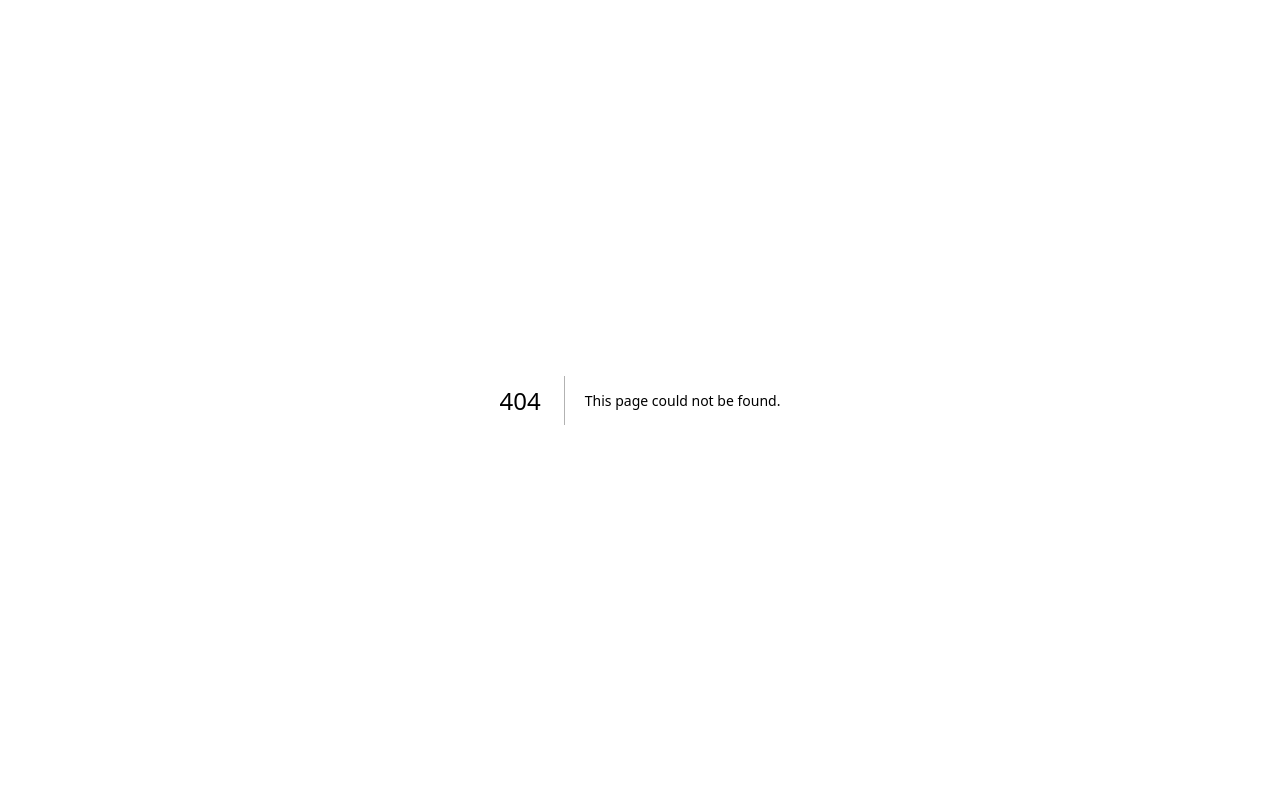
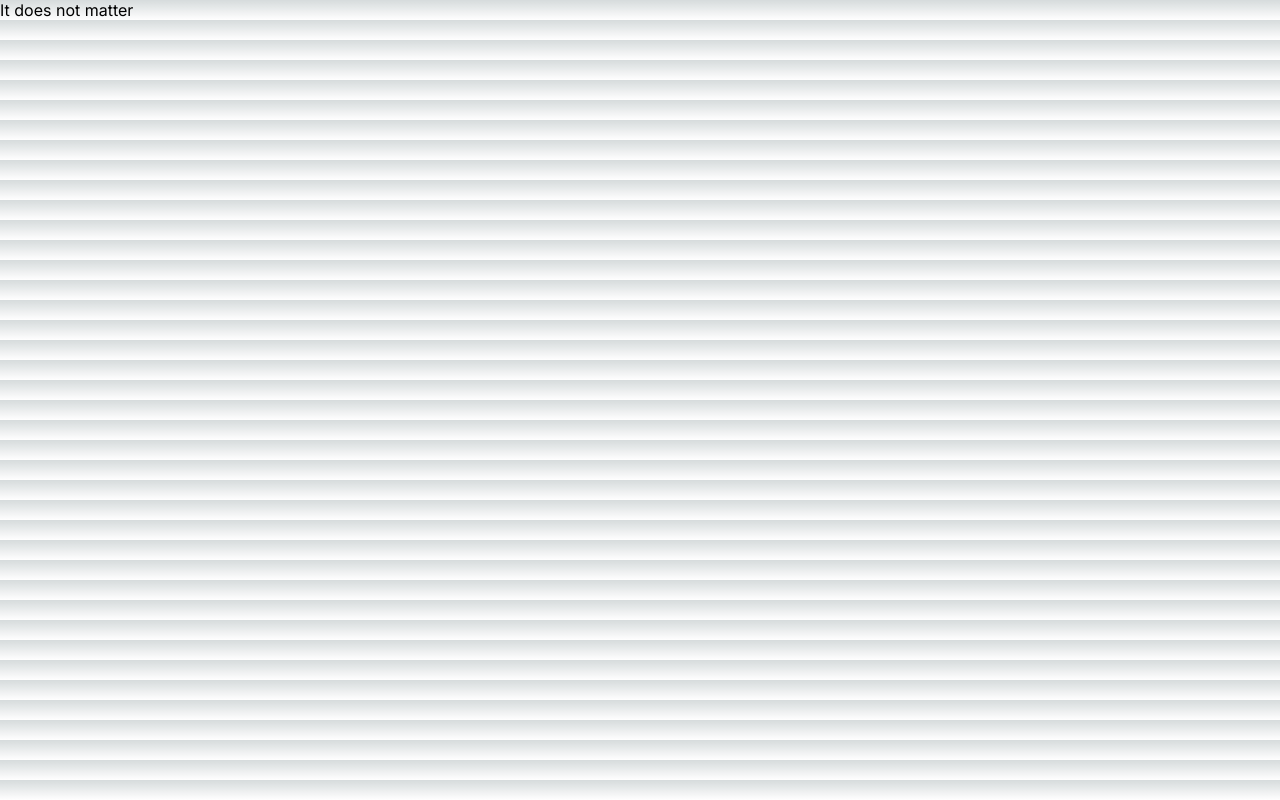
Before and after one commit to sharma-bhawna/matterleast, a Next.js app: page /matterleast in a window 1280 px wide. Before the commit this address had no page. Built offline with nearby package versions, Linux system fonts and the light colour scheme.

Commit message:
Create matterleast page

```diff
--- /dev/null
+++ b/src/app/matterleast/page.tsx
@@ -0,0 +1,3 @@
+export default function Matterleast() {
+    return <p>It does not matter</p>
+}
```
